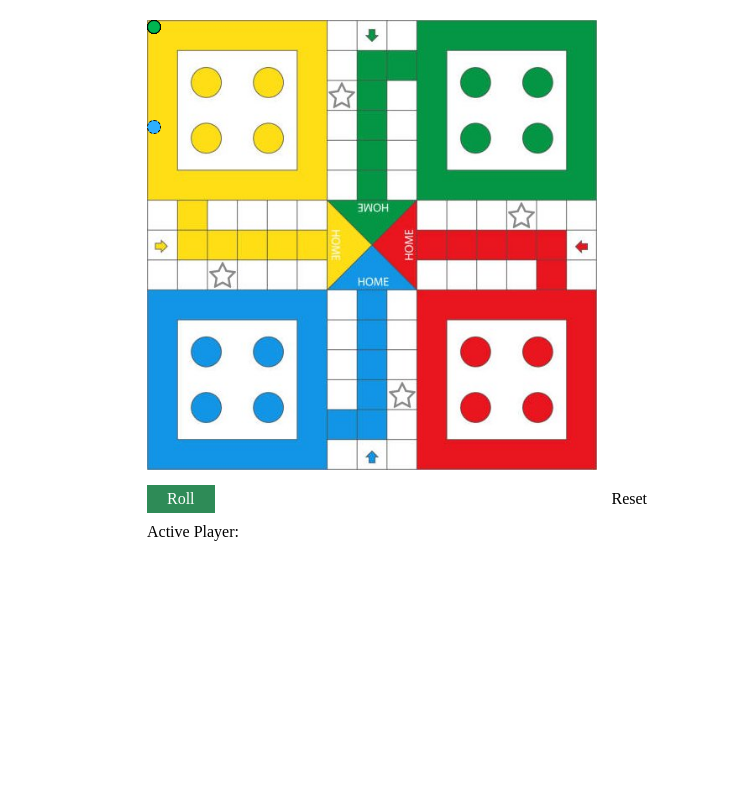
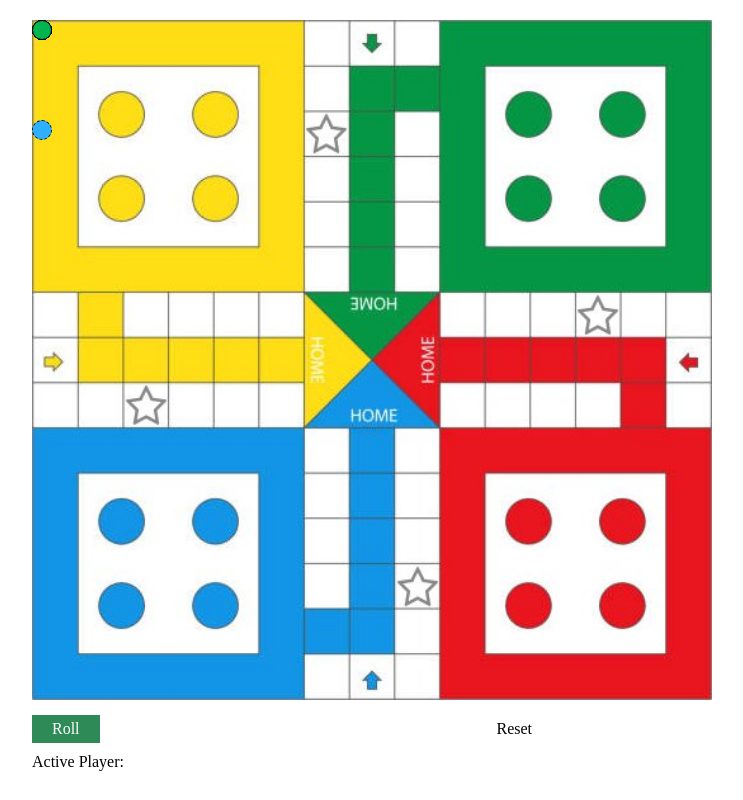
Before and after one commit to ajeet0486/ludo, a plain HTML site: page index.html in a window 1280 px wide. Shown: the whole page, without its empty margins (268-1011 px from the left). Drawn offline with Linux system fonts and the light colour scheme.

Commit message:
commit 2

```diff
--- a/ludo/style.css
+++ b/ludo/style.css
@@ -2,13 +2,13 @@
     box-sizing: border-box;
 }
 .ludo-container{
-   width: 450px;
+   width: 85vmin;
    margin: 20px auto;
 }
 .ludo{
     background-image: url('./ludo.jpg');
     width: 100%;
-    height: 450px;
+    height: 85vmin;
     background-size: contain;
     position: relative;
 }
```
